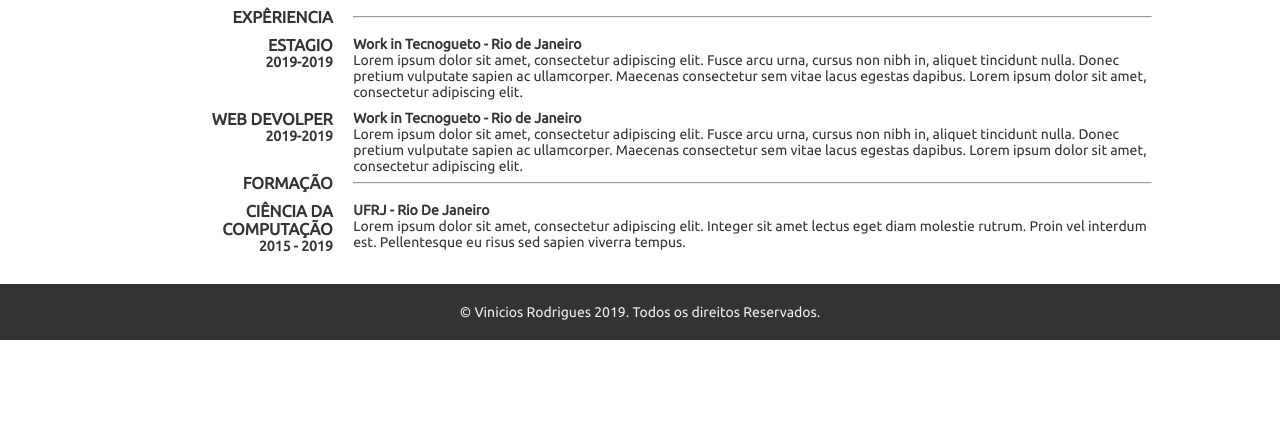
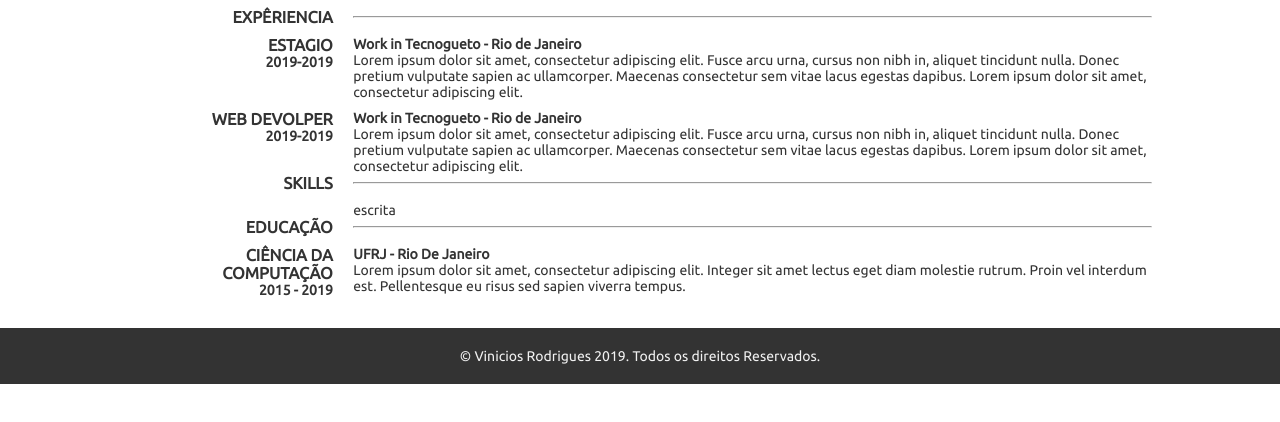
Before and after one commit to viniciospr10/tecnogueto-curriculo, a plain HTML site: page index.html in a window 1280 px wide. Shown: the part 202-624 px from the top of the page. Drawn offline with Linux system fonts and the light colour scheme.

Commit message:
atualizando

```diff
--- a/index.html
+++ b/index.html
@@ -76,13 +76,36 @@
 
 
         </div>
-    </div>
 
 
-    <div class="conteudo experiencias">
+
         <div class="experiencia">
             <div class="esquerda">
-                <h3 class="titulo-sessao">Formação </h3>
+                <h3 class="titulo-sessao">skills </h3>
+            </div>
+            <div class="direita">
+                <hr>
+            </div>
+        </div>
+
+        <div class="alinhar-top experiencia">
+            <div class="esquerda">
+                <div></div>
+            </div>
+            <div class="direita">
+                <div class="habilidades">
+                    <div class="">
+                        <p>escrita</p>
+                        <div class="barra"></div>
+                    </div>
+                </div>
+            </div>
+        </div>
+
+
+        <div class="experiencia">
+            <div class="esquerda">
+                <h3 class="titulo-sessao">Educação </h3>
             </div>
             <div class="direita">
                 <hr>
@@ -95,18 +118,21 @@
             </div>
             <div class="direita">
                 <h4>UFRJ - Rio De Janeiro</h4>
-                <p>Lorem ipsum dolor sit amet, consectetur adipiscing elit. Integer sit amet lectus eget diam molestie
+                <p>Lorem ipsum dolor sit amet, consectetur adipiscing elit. Integer sit amet lectus eget diam
+                    molestie
                     rutrum. Proin vel interdum est. Pellentesque eu risus sed sapien viverra tempus.</p>
             </div>
+        </div>
+    </div>
 
 
 
 
-        </div>
-</div>
-        <footer class="rodape">
-            <p>© Vinicios Rodrigues 2019. Todos os direitos Reservados.</p>
-        </footer>
+    </div>
+
+    <footer class="rodape">
+        <p>© Vinicios Rodrigues 2019. Todos os direitos Reservados.</p>
+    </footer>
 </body>
 
 </html>
```
